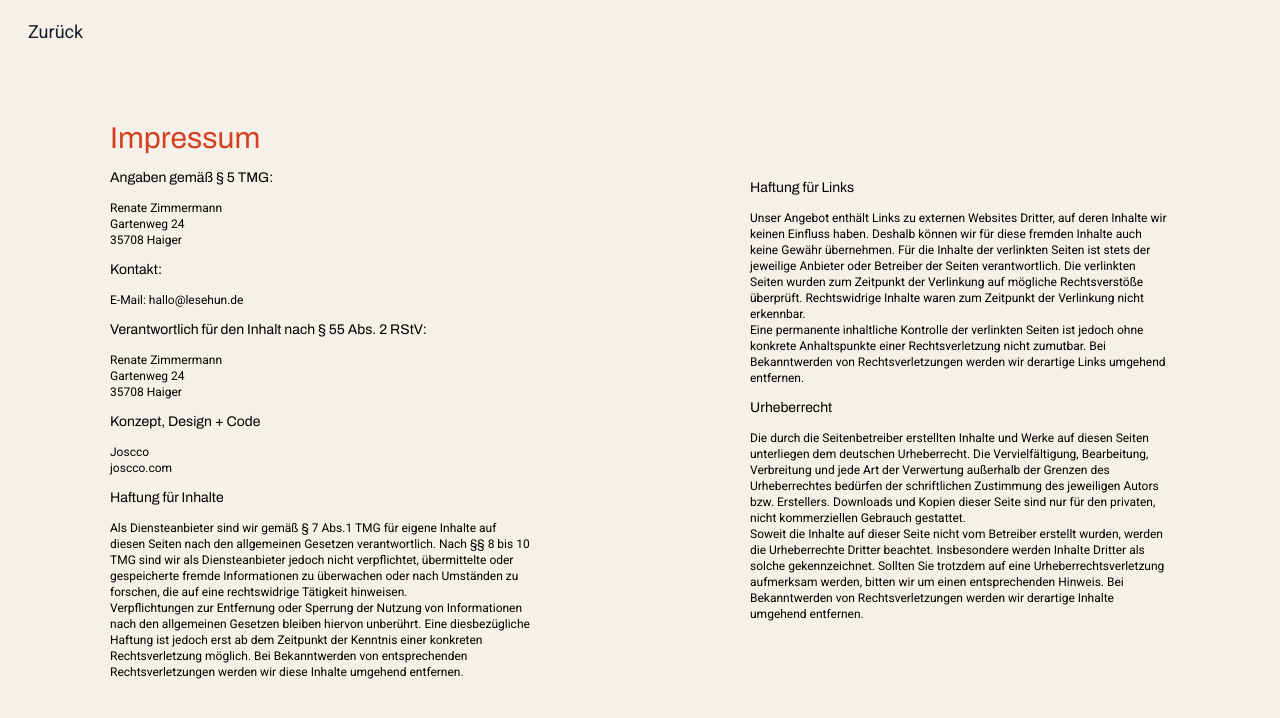
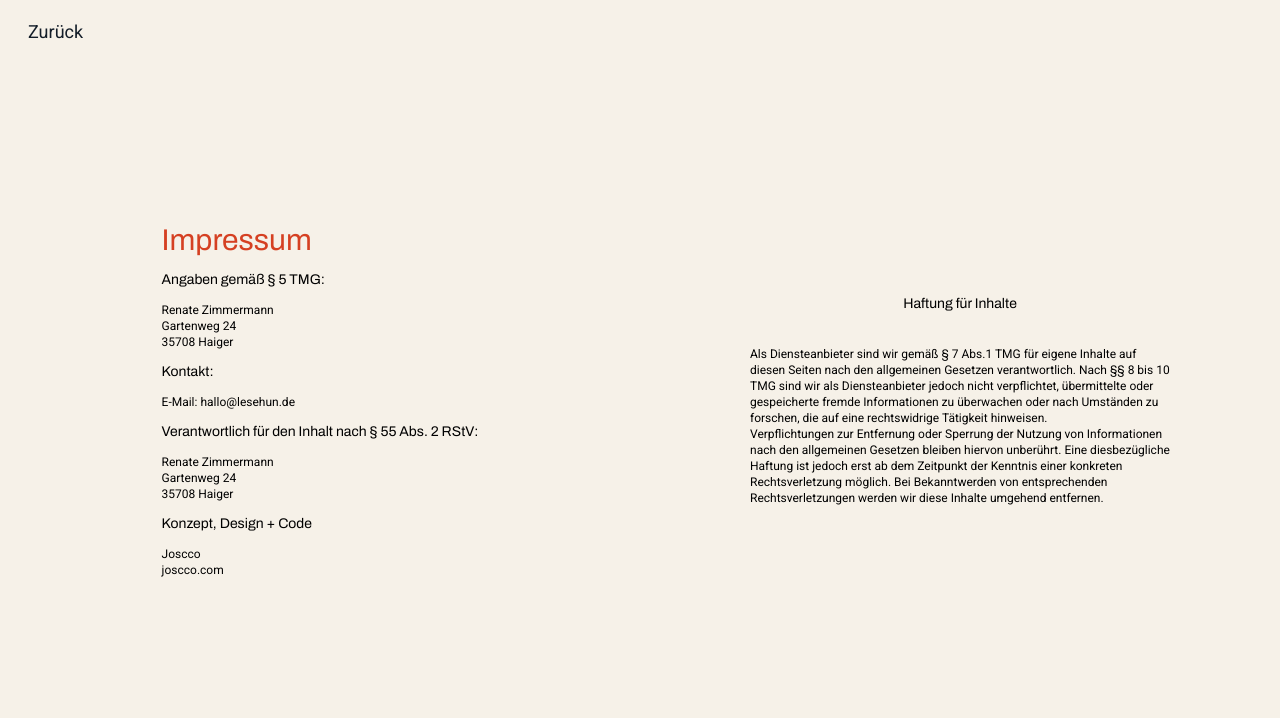
Before and after one commit to joscco/Lesehunde, an Angular app: page /impressum in a window 1280 px wide. Shown: the top 718 px of the page. Built offline with nearby package versions, Linux system fonts and the light colour scheme.

Commit message:
Divide Impressum into more subsections

```diff
--- a/src/app/views/impressum-view/impressum-page.component.html
+++ b/src/app/views/impressum-view/impressum-page.component.html
@@ -33,7 +33,9 @@
           Joscco <br>
           joscco.com
         </p>
-
+      </div>
+    </content-wrapper>
+    <content-wrapper class="bg-hundwhite">
       <h2 class="archivo text-sm">Haftung für Inhalte</h2>
       <p class="text-xs">
         Als Diensteanbieter sind wir gemäß § 7 Abs.1 TMG für eigene Inhalte auf diesen Seiten nach den allgemeinen
@@ -45,7 +47,6 @@
         konkreten Rechtsverletzung möglich. Bei Bekanntwerden von entsprechenden Rechtsverletzungen werden wir diese
         Inhalte umgehend entfernen.
       </p>
-      </div>
     </content-wrapper>
     <content-wrapper class="bg-hundwhite">
       <div class="flex flex-col gap-3 justify-center items-start">
@@ -63,7 +64,10 @@
           Rechtsverletzung nicht zumutbar. Bei Bekanntwerden von Rechtsverletzungen werden wir derartige Links
           umgehend entfernen.
         </p>
-
+      </div>
+    </content-wrapper>
+    <content-wrapper class="bg-hundwhite">
+      <div class="flex flex-col gap-3 justify-center items-start">
         <h2 class="archivo text-sm">Urheberrecht</h2>
         <p class="text-xs">
           Die durch die Seitenbetreiber erstellten Inhalte und Werke auf diesen Seiten unterliegen dem deutschen
```
Lines whose indentation alone changed are shown as unchanged.
